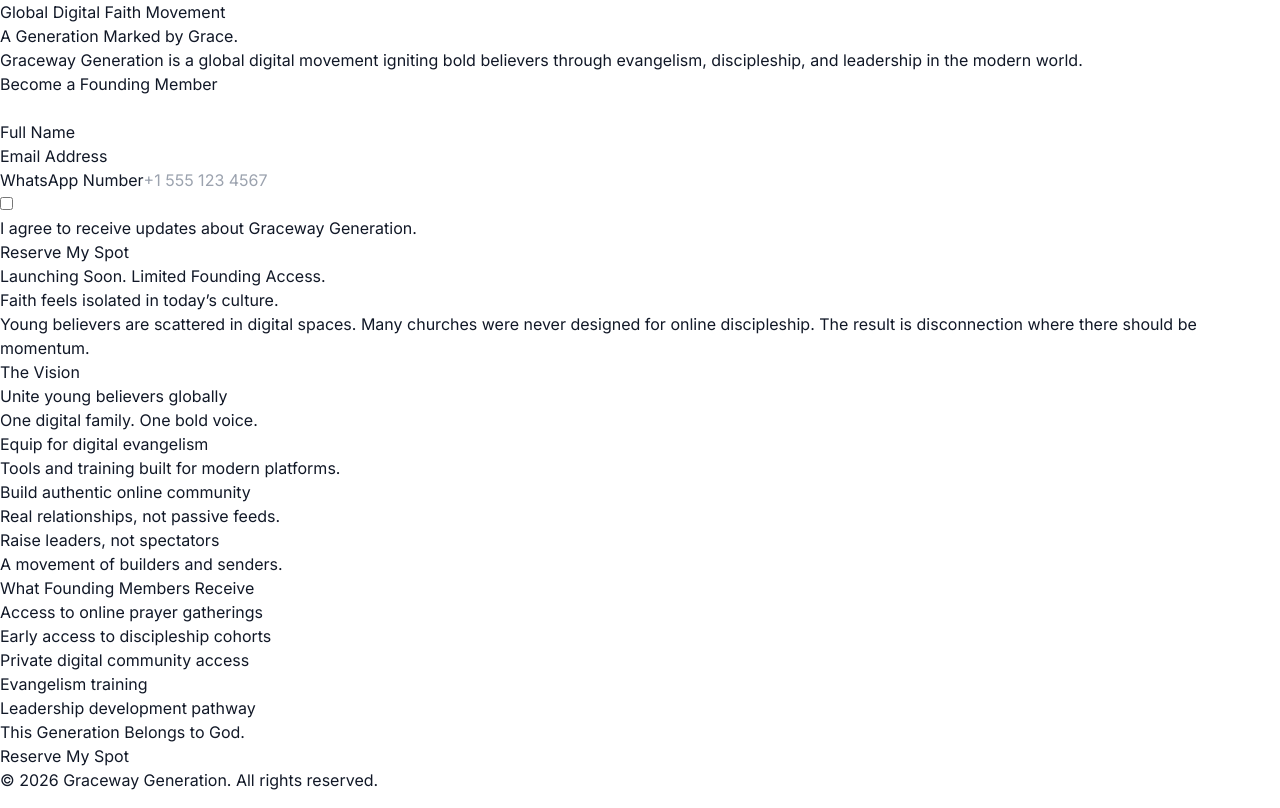
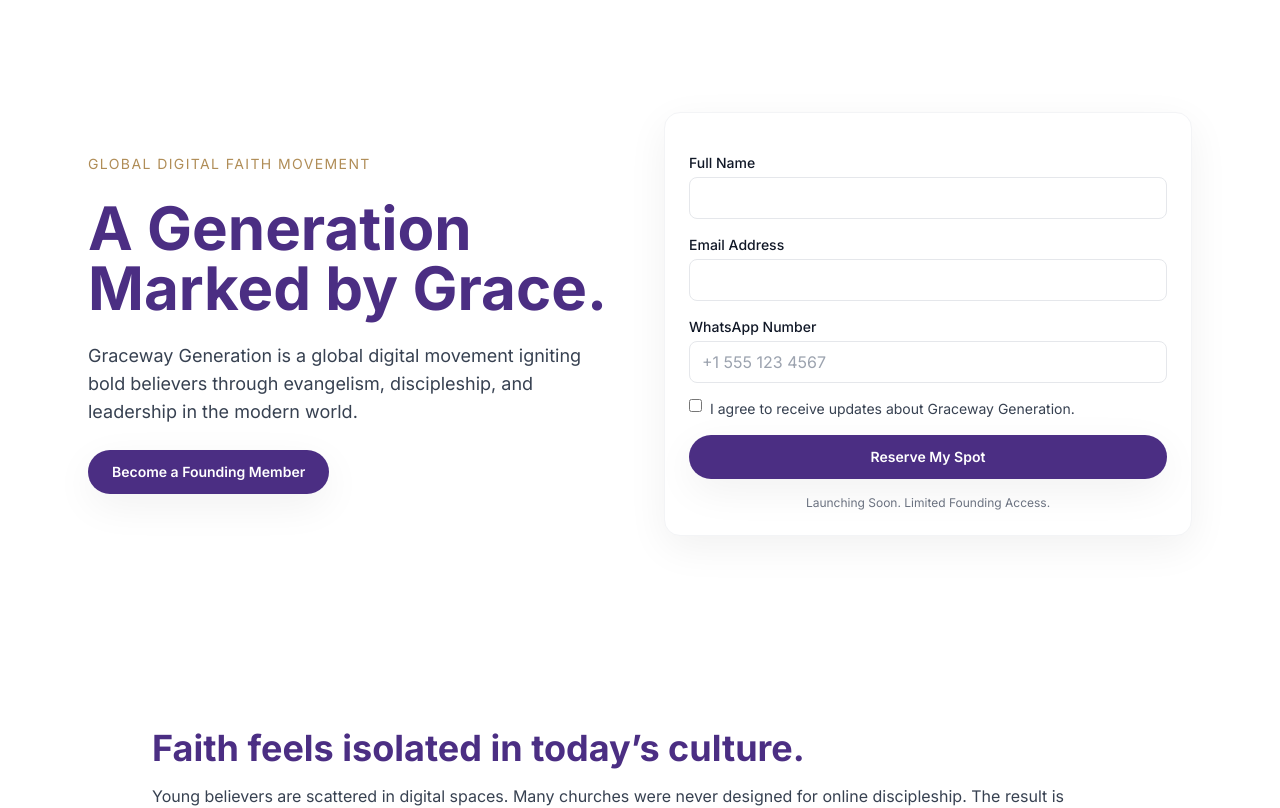
Before and after one commit to Kelvin-dev001/graceway-generation, a Next.js app: page / in a window 1280 px wide. Shown: the top 808 px of the page. Built offline with nearby package versions, Linux system fonts and the light colour scheme; no server answers.

Commit message:
Fix Tailwind config for src directory

```diff
--- a/tailwind.config.mjs
+++ b/tailwind.config.mjs
@@ -1,6 +1,6 @@
 /** @type {import('tailwindcss').Config} */
-module.exports = {
-  content: ["./app/**/*.{js,jsx}", "./components/**/*.{js,jsx}"],
+const config = {
+  content: ["./src/app/**/*.{js,jsx}", "./src/components/**/*.{js,jsx}"],
   theme: {
     extend: {
       colors: {
@@ -14,3 +14,5 @@ module.exports = {
   },
   plugins: []
 };
+
+export default config;
```
